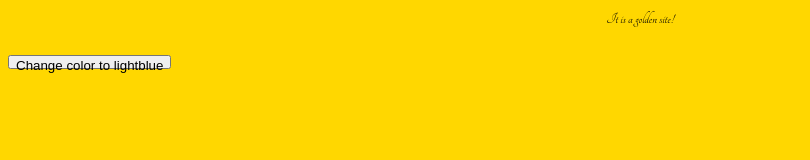
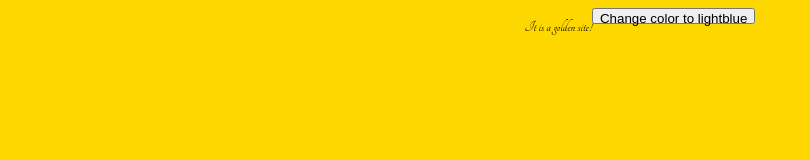
Before and after one commit to Avraj123/GoldenSite, a plain HTML site: page index.html in a window 1280 px wide. Shown: the whole page, without its empty margins (0-810 px from the left). Drawn offline with Linux system fonts and the light colour scheme.

Commit message:
I think this'll work

```diff
--- a/index.html
+++ b/index.html
@@ -6,10 +6,10 @@
     </head>
 
     <body>
-        <div>
-            <h1 class="NrmlFont Hcenter">It is a golden site!</h1>
+        <div class="Hcenter">
+            <h1 class="NrmlFont">It is a golden site!</h1>
             <br>
-            <button onclick="document.body.style.backgroundColor = 'lightblue';" class="Hcenter">Change color to lightblue</button>
+            <button onclick="document.body.style.backgroundColor = 'lightblue';">Change color to lightblue</button>
         </div>
     </body>
 </html>
```
